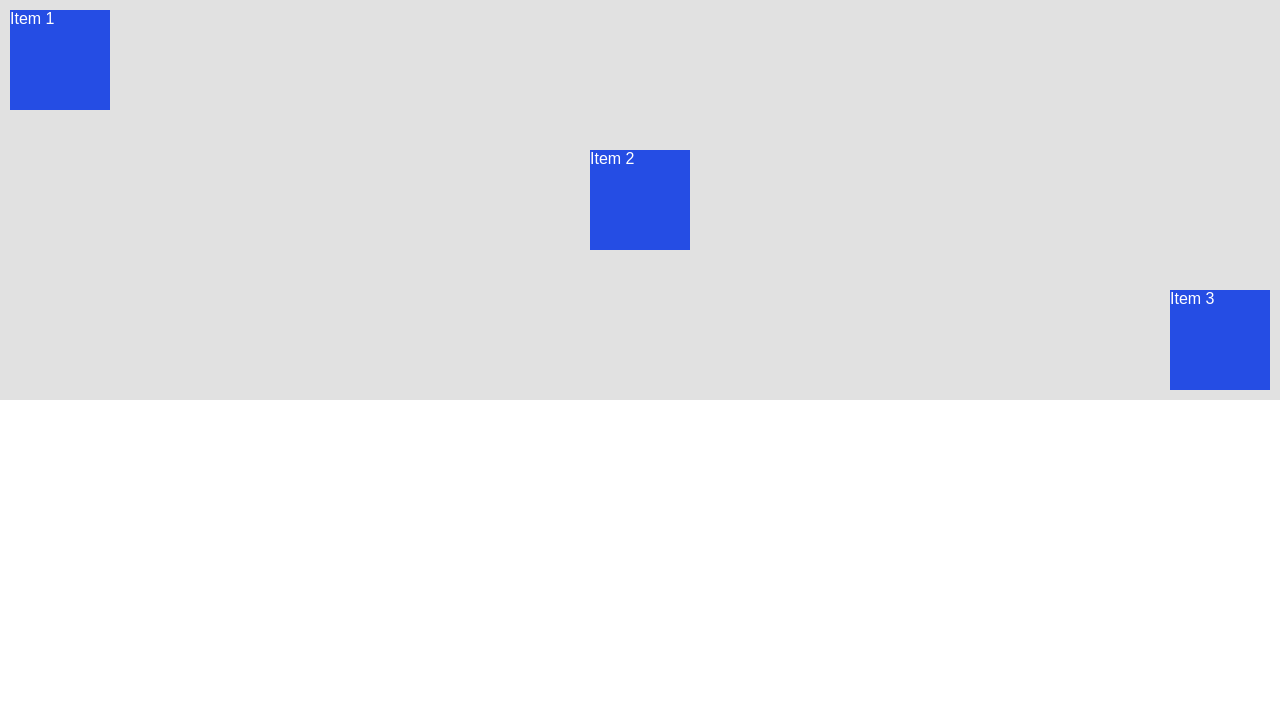
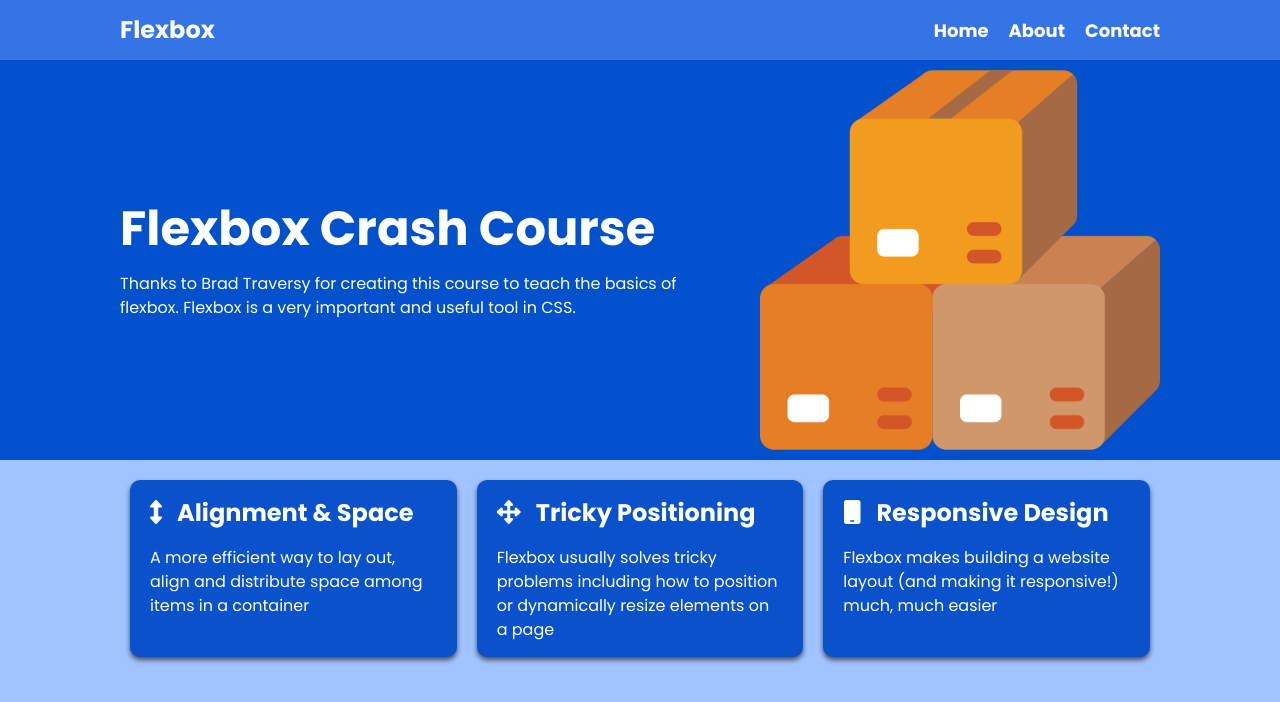
Before and after one commit to McCartyJDM/dev-practice, a plain HTML site: page 01-flexbox-crash-course/index.html in a window 1280 px wide. Drawn offline with Linux system fonts and the light colour scheme.

Commit message:
Add new layout

```diff
--- a/01-flexbox-crash-course/index.html
+++ b/01-flexbox-crash-course/index.html
@@ -9,10 +9,56 @@
     <title>Flexbox Crash Course</title>
 </head>
 <body>
-    <div class="flex-container">
-        <div class="item">Item 1</div>
-        <div class="item">Item 2</div>
-        <div class="item">Item 3</div>
-    </div>
+    <nav class="navbar">
+        <div class="container">
+            <div class="logo">Flexbox</div>
+            <ul class="nav">
+                <li>
+                   <a href="#">Home</a>
+                </li>
+                <li>
+                    <a href="#">About</a>
+                </li>
+                <li>
+                    <a href="#">Contact</a>
+                </li>
+            </ul>
+        </div>
+    </nav>
+
+    <header class="header">
+        <div class="container">
+            <div>
+                <h1>Flexbox Crash Course</h1>
+                <p>
+                    Thanks to Brad Traversy for creating this course to teach the basics of flexbox. Flexbox is a very important and useful tool in CSS.
+                </p>
+            </div>
+            <img src="boxes.png" alt="stack of boxes">
+        </div>
+    </header>
+
+    <section class="boxes">
+        <div class="container">
+            <div class="box">
+                <h2><i class="fas fa-arrows-alt-v"></i> Alignment & Space</h2>
+                <p>
+                    A more efficient way to lay out, align and distribute space among items in a container
+                </p>
+            </div>
+            <div class="box">
+                <h2><i class="fas fa-arrows-alt"></i> Tricky Positioning</h2>
+                <p>
+                    Flexbox usually solves tricky problems including how to position or dynamically resize elements on a page
+                </p>
+            </div>
+            <div class="box">
+                <h2><i class="fas fa-mobile"></i> Responsive Design</h2>
+                <p>
+                    Flexbox makes building a website layout (and making it responsive!) much, much easier
+                </p>
+            </div>
+        </div>
+    </section>
 </body>
 </html>
--- a/01-flexbox-crash-course/styles.css
+++ b/01-flexbox-crash-course/styles.css
@@ -1,4 +1,4 @@
-@import url('https://fonts.googleapis.com/css2?family=Roboto:wght@400;700&display=swap');
+@import url('https://fonts.googleapis.com/css2?family=Poppins:wght@400;700&display=swap');
 
 * {
     box-sizing: border-box;
@@ -7,33 +7,127 @@
 }
 
 body {
-    font-family: Arial, Helvetica, sans-serif;
+    font-family: 'Poppins', sans-serif;
+    font-size: 16px;
+    line-height: 1.5;
+    color: #333;
+    background: #a1c3ff;
 }
 
-.flex-container {
-    height: 400px;
+img {
+    max-width: 100%;
+}
+
+h1, h2 {
+    margin-bottom: 15px;
+}
+
+ul {
+    list-style-type: none;
+}
+
+.container {
+    max-width: 1100px;
+    margin: 0 auto;
+    padding: 0 30px;
+}
+
+.navbar {
+    background: #3474e6;
+    color: #fff;
+    height: 60px;
+}
+
+.navbar .logo {
+    font-size: x-large;
+    font-weight: bold;
+}
+
+.navbar a {
+    color: #fff;
+    text-decoration: none;
+    font-size: 18px;
+    font-weight: bold;
+}
+
+.navbar a:hover {
+    color: lightblue;
+}
+
+.navbar .container {
     display: flex;
-    background-color: #e1e1e1;
     justify-content: space-between;
     align-items: center;
+    height: 100%;
 }
 
-.item {
-    width: 100px;
-    height: 100px;
-    background: #254de4;
-    margin: 10px;
-    color: #fff;
+.navbar ul {
+    display: flex;
 }
 
-.item:nth-of-type(1) {
-    align-self: start;
+.navbar ul li {
+    margin-left: 20px;
 }
 
-.item:nth-of-type(2) {
-    align-self: center;
+.header {
+    background-color: #0151cc;
+    color: #fff;
+    min-height: 400px;
 }
 
-.item:nth-of-type(3) {
-    align-self: end;
+.header h1 {
+    font-size: 3rem;
+    font-weight: bold;
+    line-height: 1.2;
 }
+
+.header img {
+    max-width: 400px;
+}
+
+.header .container {
+    display: flex;
+    align-items: center;
+    justify-content: space-between;
+}
+
+.header .container p {
+    padding-right: 50px;
+}
+
+.boxes .container {
+    display: flex;
+    justify-content: space-between;
+}
+
+.box {
+    flex: 1;
+    background: #0a51cc;
+    color: #fff;
+    border-radius: 10px;
+    margin: 20px 10px;
+    box-shadow: 0 3px 5px rgba(0,0,0,0.6);
+    padding: 15px 20px;
+    cursor: pointer;
+}
+
+.box:hover {
+    transform: scale(1.1);
+}
+
+.box i {
+    margin-right: 10px;
+}
+
+@media(max-width: 768px) {
+    .header .container {
+        flex-direction: column;
+        padding-top: 20px;
+        text-align: center;
+    }
+
+    .boxes .container {
+        display: block;
+        text-align: center;
+    }
+}
```
Also changed, not shown: 01-flexbox-crash-course/boxes.png (added), 01-flexbox-crash-course/demo.png (added), 1 other file.
